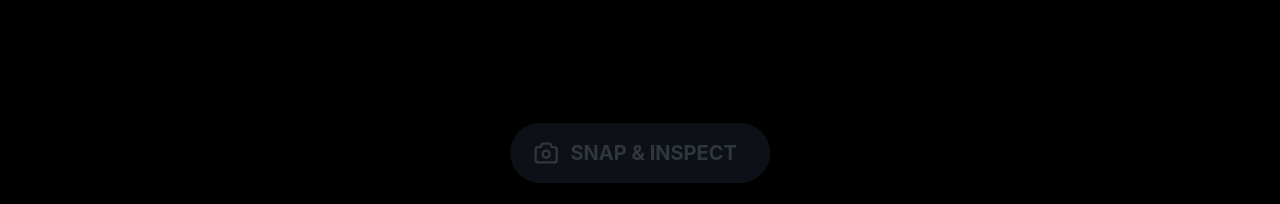
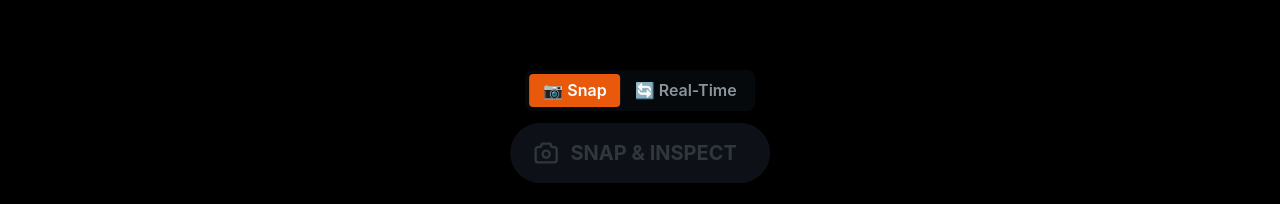
Before and after one commit to flukesan/yolo_inspection_system, a React (Vite) app in the folder frontend/: page /operation in a window 1280 px wide. Shown: the part 618-822 px from the top of the page. Built offline with nearby package versions, Linux system fonts and the light colour scheme; no server answers; sample sign-in values are in the browser's storage.

Commit message:
feat: add Snap/Real-Time toggle on Operation page with auto-inspect polling

```diff
--- a/frontend/src/pages/OperationPage.tsx
+++ b/frontend/src/pages/OperationPage.tsx
@@ -1,5 +1,5 @@
 import { useState, useRef, useEffect } from 'react';
-import { Paper, Stack, Group, Badge, Text, Button, Alert, ActionIcon, Table, Drawer } from '@mantine/core';
+import { Paper, Stack, Group, Badge, Text, Button, Alert, ActionIcon, Table, Drawer, SegmentedControl } from '@mantine/core';
 import { IconCamera, IconRefresh, IconArrowLeft, IconList, IconMaximize, IconMinimize } from '@tabler/icons-react';
 import { useNavigate } from 'react-router-dom';
 import { snapAndInspect } from '../api/client';
@@ -21,7 +21,9 @@ export default function OperationPage() {
   const [frameSrc, setFrameSrc] = useState<string | null>(null);
   const [historyOpen, setHistoryOpen] = useState(false);
   const [isFullscreen, setIsFullscreen] = useState(false);
+  const [mode, setMode] = useState<'snap' | 'realtime'>('snap');
   const wsRef = useRef<WebSocket | null>(null);
+  const realtimeRef = useRef<ReturnType<typeof setInterval> | null>(null);
   const navigate = useNavigate();
 
   // ── Fullscreen API ────────────────────────────────────────────
@@ -70,6 +72,32 @@ export default function OperationPage() {
 
     return () => { ws.close(); wsRef.current = null; };
   }, []);
+
+  // ── Realtime inspection polling ──────────────────────────────
+  useEffect(() => {
+    if (mode === 'realtime' && wsConnected) {
+      const runInspect = async () => {
+        try {
+          const res = await snapAndInspect();
+          const result: SnapResult = res.data;
+          setLastResult(result);
+          setHistory((prev) => [result, ...prev].slice(0, 50));
+          setError('');
+        } catch (e: any) {
+          setError(e.response?.data?.detail || 'Inspection error');
+        }
+      };
+      realtimeRef.current = setInterval(runInspect, 800);
+    } else {
+      if (realtimeRef.current) {
+        clearInterval(realtimeRef.current);
+        realtimeRef.current = null;
+      }
+    }
+    return () => {
+      if (realtimeRef.current) clearInterval(realtimeRef.current);
+    };
+  }, [mode, wsConnected]);
 
   const handleSnap = async () => {
     setSnapping(true);
@@ -209,12 +237,24 @@ export default function OperationPage() {
         </Paper>
       )}
 
-      {/* ── Snap Button (bottom center) ─────────────────────────── */}
+      {/* ── Bottom Controls ────────────────────────────────────── */}
       <div style={{
         position: 'absolute', bottom: 24, left: '50%',
         transform: 'translateX(-50%)',
         zIndex: 10,
+        display: 'flex', flexDirection: 'column', alignItems: 'center', gap: 12,
       }}>
+        <SegmentedControl
+          value={mode}
+          onChange={(v) => setMode(v as 'snap' | 'realtime')}
+          data={[
+            { value: 'snap', label: '📷 Snap' },
+            { value: 'realtime', label: '🔄 Real-Time' },
+          ]}
+          color="orange"
+          size="md"
+        />
+        {mode === 'snap' && (
           <Button
             size="xl"
             color="orange"
@@ -226,6 +266,12 @@ export default function OperationPage() {
           >
             {snapping ? 'INSPECTING...' : 'SNAP & INSPECT'}
           </Button>
+        )}
+        {mode === 'realtime' && (
+          <Badge size="lg" color={wsConnected ? 'green' : 'red'} variant="dot">
+            {wsConnected ? 'Real-Time Inspection Active' : 'Camera Offline'}
+          </Badge>
+        )}
       </div>
 
       {/* ── History Drawer ──────────────────────────────────────── */}
```
Lines whose indentation alone changed are shown as unchanged.
